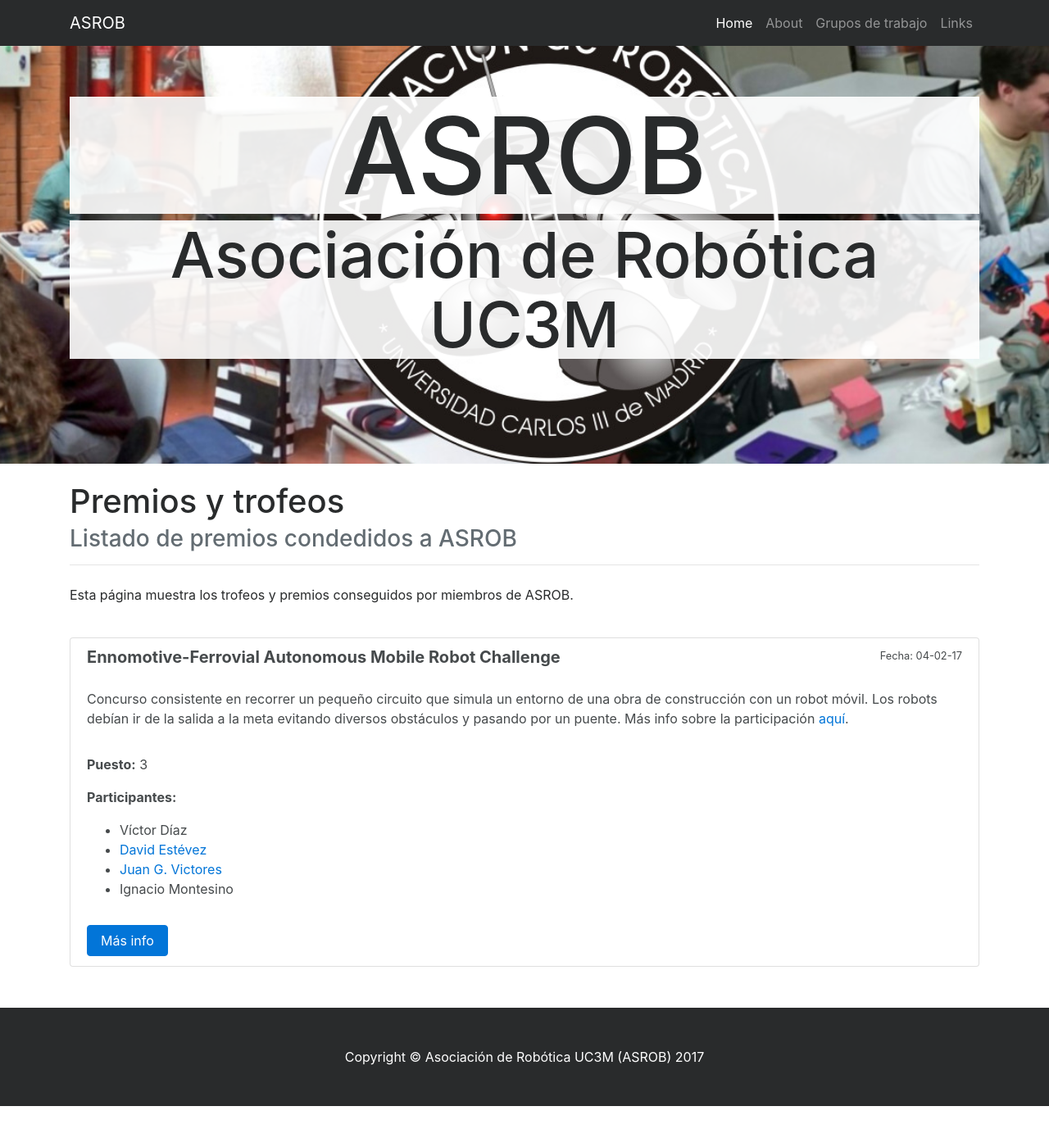
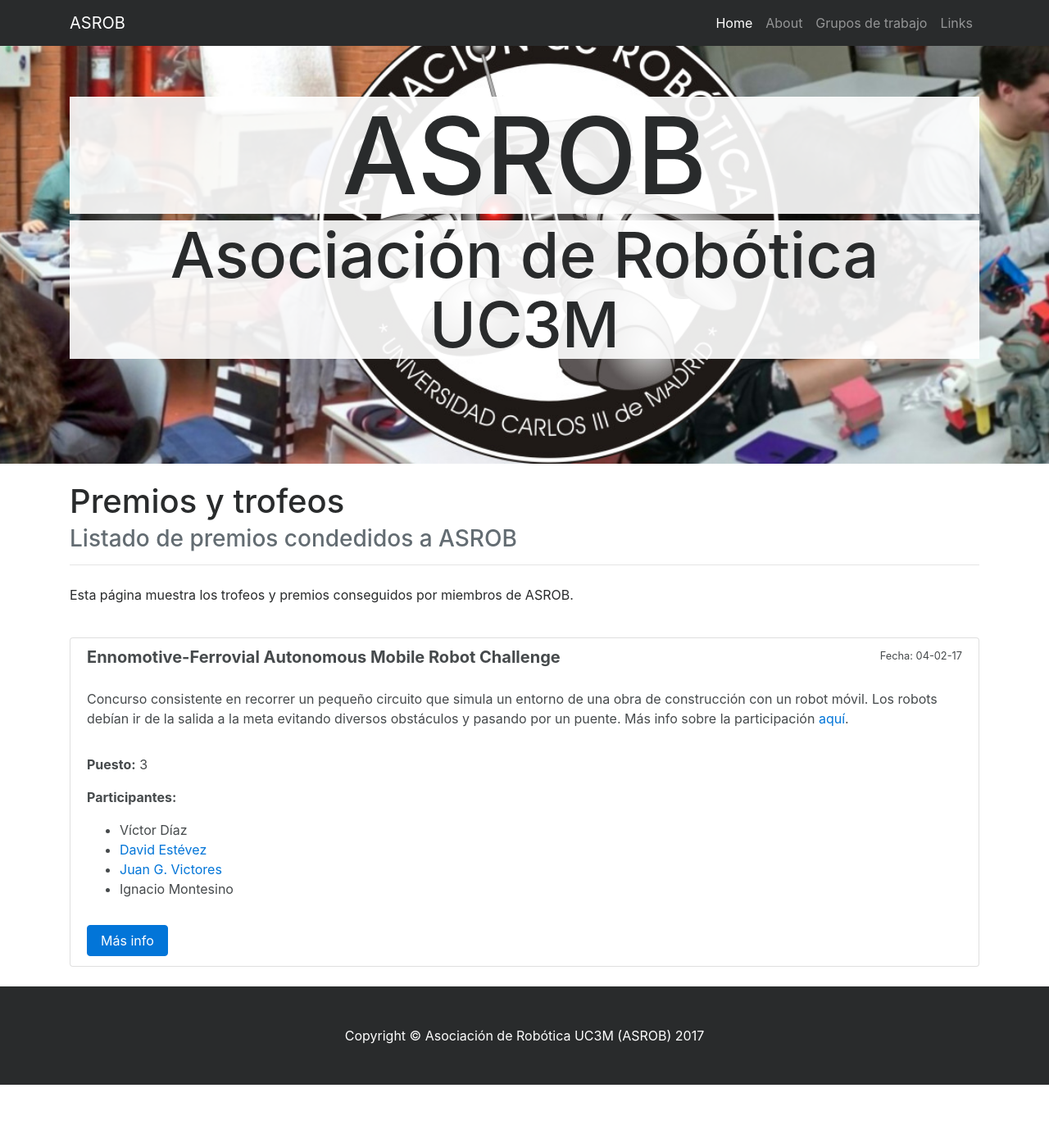
Before and after one commit to asrob-uc3m/asrob-uc3m.github.io, a Jekyll site: the page built from awards.html, in a window 1280 px wide and 1400 px high, scrolled down 52 px. Shown: the top 1389 px of the window at 82% size. Built offline with Jekyll 4.4.1, drawn with Linux system fonts in a browser that asks for light colours; after the commit the page ends 1376 px from its top, so only the background shows below that.

Commit message:
Fix footer spacing

```diff
--- a/_includes/collaborations.html
+++ b/_includes/collaborations.html
@@ -1,6 +1,6 @@
 <!-- People supporting us -->
     <section id="collaborations">
-      <div class="container">
+      <div class="container my-5">
         <!--<h4>Proudly supported by:</h4> -->
         {% for entry in site.collaborations %}
         {% assign var = forloop.index0 | modulo:4 %}
--- a/css/one-page-wonder.css
+++ b/css/one-page-wonder.css
@@ -53,10 +53,6 @@
 
 .featurette-heading {
     font-size: 50px;
-}
-
-footer {
-    margin: 50px 0;
 }
 
 @media(max-width:1200px) {
```
Also changed, not shown: _includes/footer.html (line endings or trailing spaces).
